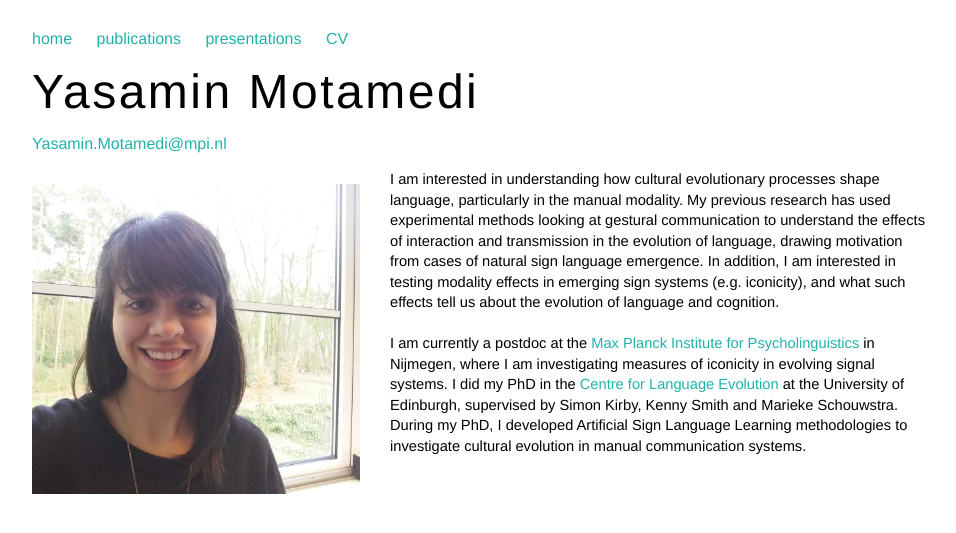
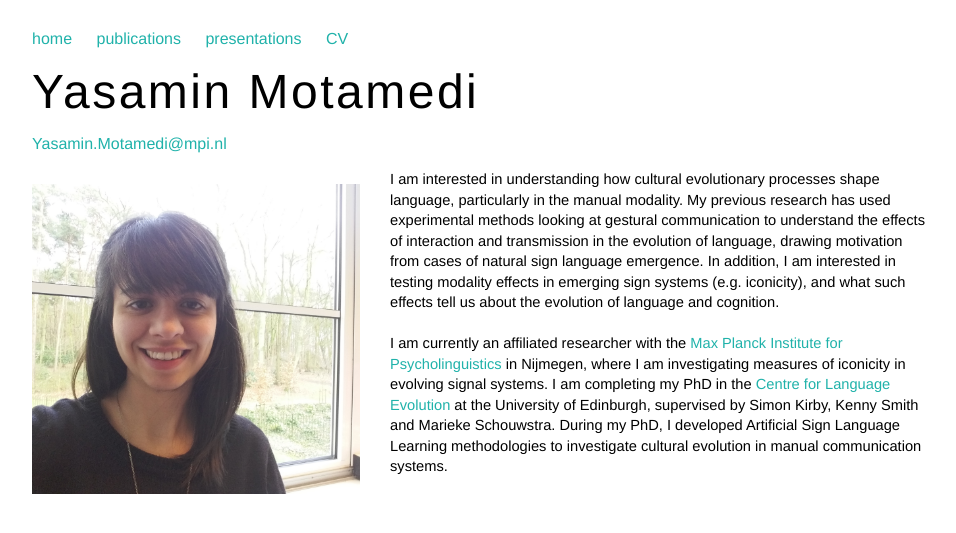
Before and after one commit to ymotamedi/ymotamedi.github.io, a Jekyll site: the page built from index.html, in a window 1280 px wide. Shown: the top 533 px of the page, without its empty margins (160-1116 px from the left). Built offline with Jekyll 4.4.1, drawn with Linux system fonts in a browser that asks for light colours.

Commit message:
Update index.html

```diff
--- a/index.html
+++ b/index.html
@@ -12,7 +12,7 @@ title: Yasamin Motamedi
   previous research has used experimental methods looking at gestural communication to understand the effects of interaction and transmission in the evolution of language,
   drawing motivation from cases of natural sign language emergence. In addition, I am interested in testing modality effects in emerging sign systems (e.g. iconicity), and what such effects tell us about the evolution of language and cognition.
   <br><br>
-  I am currently a postdoc at the <a href = "http://www.mpi.nl" target = "_blank">Max Planck Institute for Psycholinguistics</a> in Nijmegen, where I am investigating measures of iconicity in evolving signal systems.
-  I did my PhD in the <a href = "http://www.lel.ed.ac.uk/cle/" target = "_blank">Centre for Language Evolution</a> at the University of Edinburgh, supervised by Simon Kirby, Kenny Smith and Marieke Schouwstra. During my PhD, I developed Artificial Sign Language Learning methodologies to investigate cultural evolution in manual communication systems.
+  I am currently an affiliated researcher with the <a href = "http://www.mpi.nl" target = "_blank">Max Planck Institute for Psycholinguistics</a> in Nijmegen, where I am investigating measures of iconicity in evolving signal systems.
+  I am completing my PhD in the <a href = "http://www.lel.ed.ac.uk/cle/" target = "_blank">Centre for Language Evolution</a> at the University of Edinburgh, supervised by Simon Kirby, Kenny Smith and Marieke Schouwstra. During my PhD, I developed Artificial Sign Language Learning methodologies to investigate cultural evolution in manual communication systems.
 
 </p>
```
